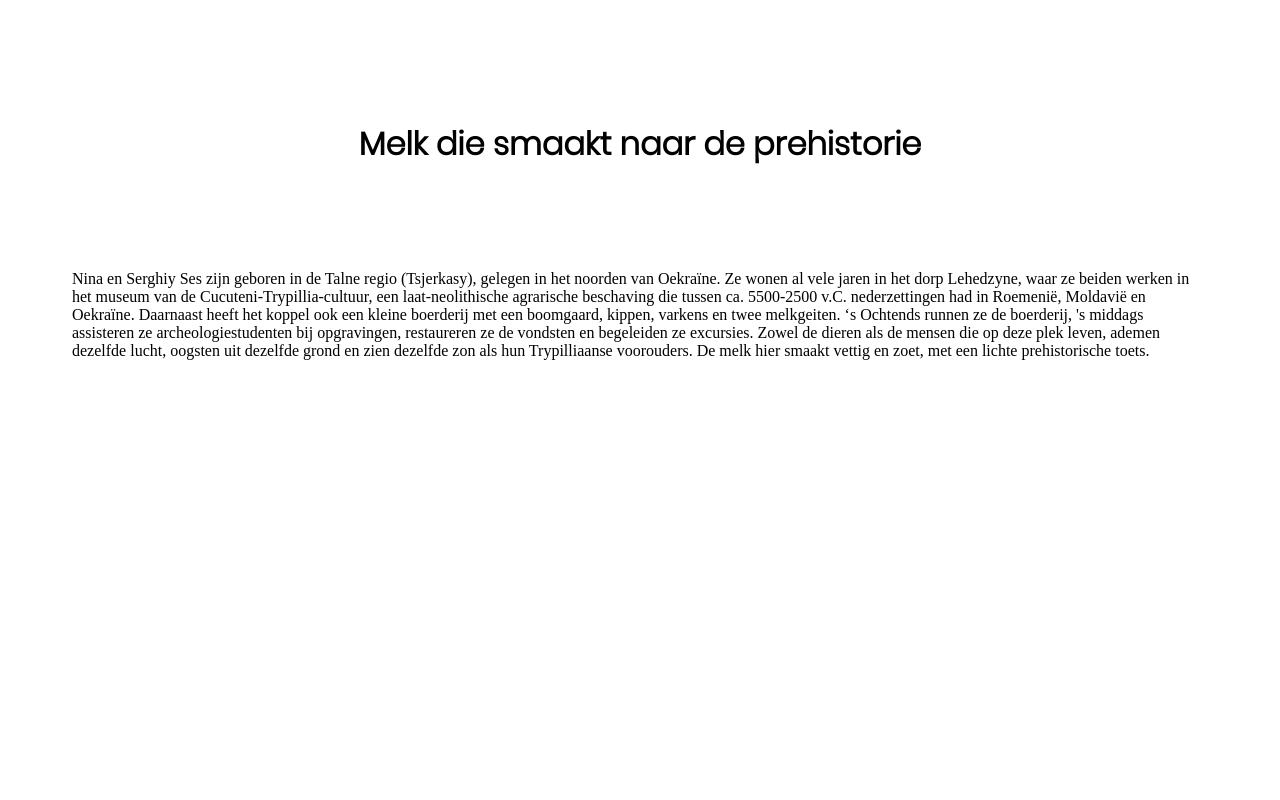
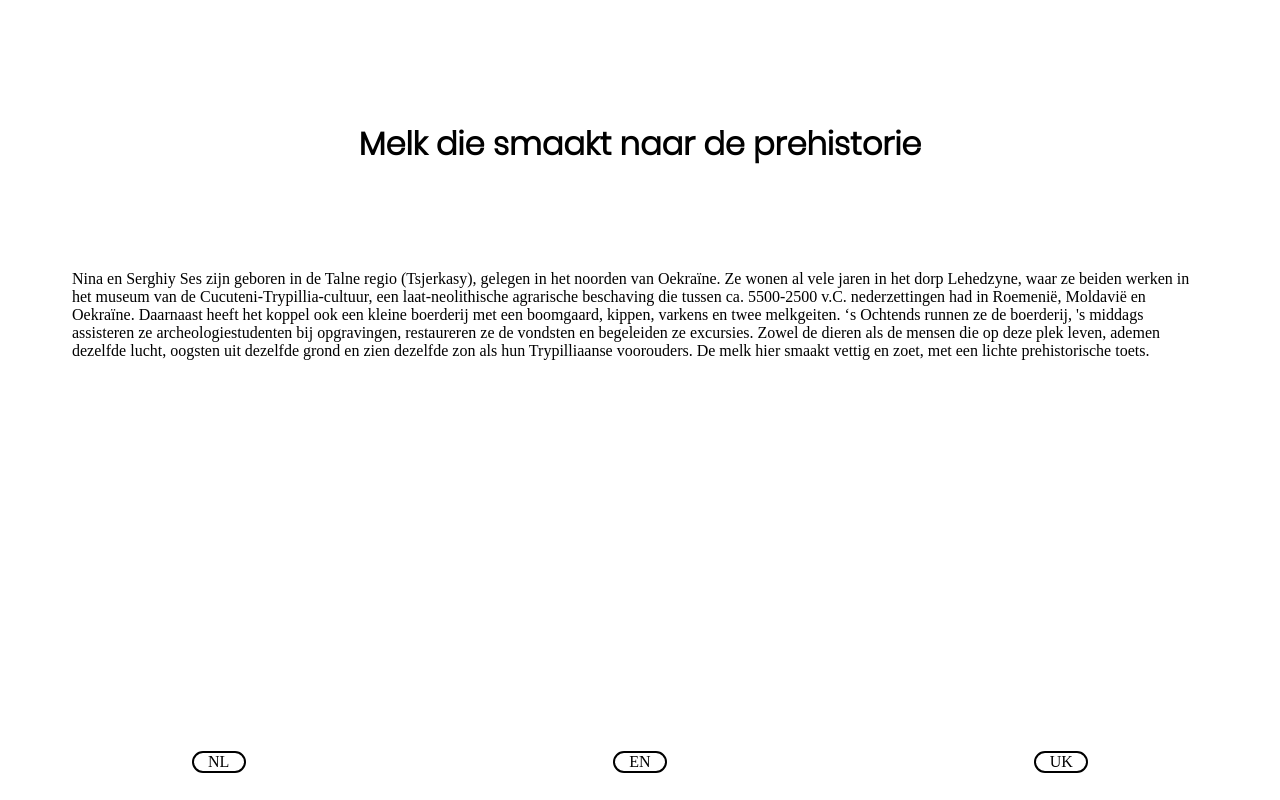
Before and after one commit to DesignMuseumGent/interface-homeland, a React (Create React App) app: page /screen2 in a window 1280 px wide. Built offline with nearby package versions, Linux system fonts and the light colour scheme.

Commit message:
full screen

```diff
--- a/src/App.css
+++ b/src/App.css
@@ -62,7 +62,7 @@ p{
 
 .textViewer{
     display: grid;
-    grid-template-rows: 1fr 1fr 8fr 1fr 2fr;
+    grid-template-rows: 1fr 1fr 6fr 1fr 2fr;
 }
 
 .button {
```
